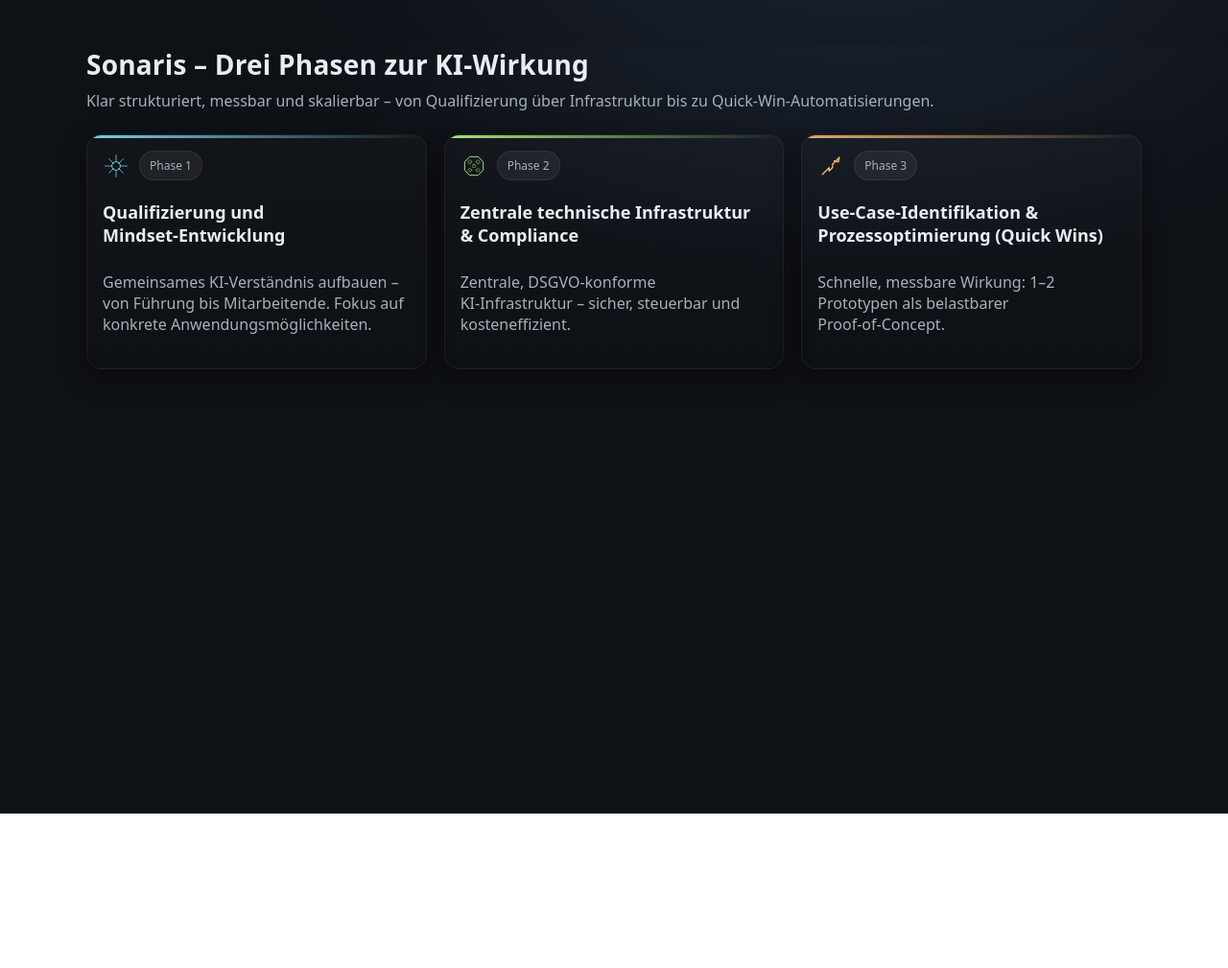
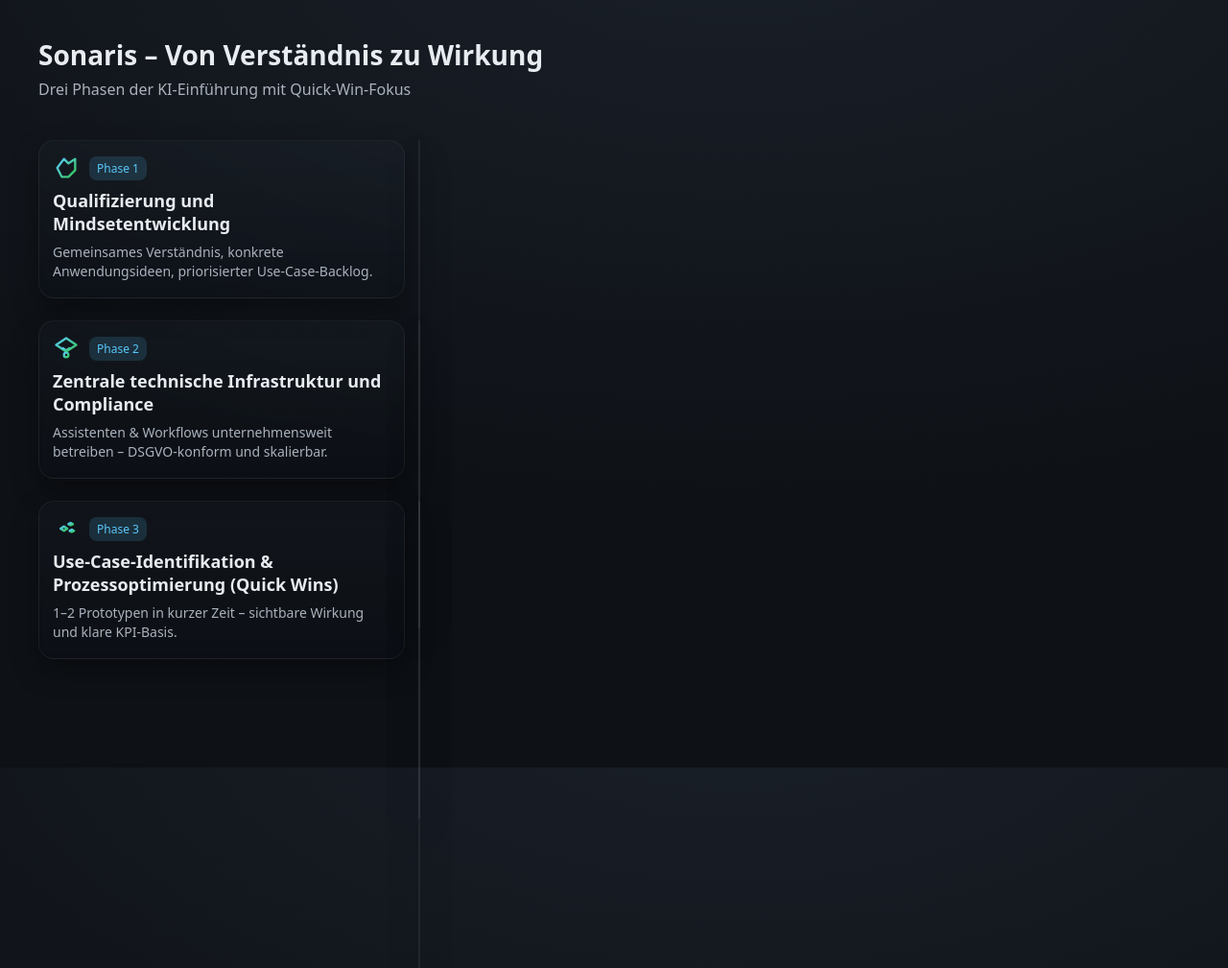
Before and after one commit to dialoglabor/service_sonaris, a plain HTML site: page index.html in a window 1280 px wide. Shown: the top 1009 px of the page at 96% size. Before the commit the page ends 848 px from the top, so only its background shows below. Drawn offline with Linux system fonts and the light colour scheme.

Commit message:
Update index.html

```diff
--- a/index.html
+++ b/index.html
@@ -3,187 +3,189 @@
 <head>
   <meta charset="UTF-8" />
   <meta name="viewport" content="width=device-width, initial-scale=1" />
-  <title>Sonaris – Drei Phasen zur KI-Wirkung</title>
+  <title>Sonaris – Drei Phasen (vertikal, Slide-out)</title>
   <style>
-    /* Grundfarben und Typo */
     :root{
-      --bg:#0e1116;           /* dunkler Hintergrund für Fokus */
-      --panel:#151a21;        /* Karten-Hintergrund */
-      --panel-2:#0f141b;      /* Hover-Layer */
-      --text:#e8edf4;         /* Primärtext */
-      --muted:#a7b0bc;        /* Sekundärtext */
-      --p1:#86e5ff;           /* Akzent Phase 1 */
-      --p2:#b7ff7a;           /* Akzent Phase 2 */
-      --p3:#ffb86b;           /* Akzent Phase 3 */
-      --shadow:rgba(0,0,0,.45);
+      --bg:#0e1116; --card:#171c26; --ink:#e8ecf1; --muted:#aab2bd;
+      --pri:#5ac8fa; --sec:#34c759; --shade:rgba(0,0,0,.35);
+      --panelW:min(64vw, 780px); /* Standard-Weite des Slide-outs */
     }
-    html,body{margin:0;height:100%;background:radial-gradient(1100px 600px at 70% -10%, #1a2230 0%, var(--bg) 55%);}
-    body{font-family:ui-sans-serif, system-ui, -apple-system, Segoe UI, Roboto, "Helvetica Neue", Arial; color:var(--text);}
-    .wrap{max-width:1100px;margin:48px auto;padding:0 20px;}
-    h1{margin:0 0 8px;font-size:28px;letter-spacing:0.2px}
-    .sub{margin:0 0 24px;color:var(--muted)}
+    html,body{height:100%}
+    body{margin:0;background:radial-gradient(1200px 600px at 60% -10%,#1a2029,var(--bg));
+      color:var(--ink);font-family:ui-sans-serif,system-ui,-apple-system,Segoe UI,Roboto,Arial}
+    .wrap{max-width:1200px;margin:38px auto;padding:0 18px}
+    h1{margin:0 0 6px;font-size:28px}
+    .subtitle{color:var(--muted);margin-bottom:20px}
 
-    /* Grid für drei Phasen */
-    .grid{display:grid;grid-template-columns:repeat(3,1fr);gap:18px}
+    /* Vertikale Liste der Phasen */
+    .stack{display:flex;flex-direction:column;gap:18px;position:relative}
 
-    /* Interaktive Karten (Teaser -> expandiert bei Hover/Focus/Click) */
-    .card{position:relative;background:linear-gradient(180deg, rgba(255,255,255,0.02), rgba(0,0,0,0.06));
-      border:1px solid rgba(255,255,255,0.06);border-radius:16px;box-shadow:0 8px 26px var(--shadow);
-      overflow:hidden;min-height:180px;transition:transform .28s ease, box-shadow .28s ease}
-    .card:focus-within,.card:hover{transform:translateY(-2px);box-shadow:0 14px 34px rgba(0,0,0,.55)}
+    /* Jede Zeile: Stub links, Slide-out Panel nach rechts */
+    .row{position:relative;isolation:isolate; /* damit Panel überlappt */
+         --stubW: 380px; /* Breite der linken Box */
+         --panelMinH: 220px; /* Mindesthöhe, individuell überschreibbar */
+         min-height: 170px; /* Grundhöhe geschlossen */}
 
-    /* Header-Zeile mit Phase und Icon */
-    .hdr{display:flex;align-items:center;gap:10px;padding:16px 16px 6px}
-    .pill{font-size:12px;padding:6px 10px;border-radius:999px;background:rgba(255,255,255,.06);color:var(--muted);border:1px solid rgba(255,255,255,.07)}
-    .title{padding:0 16px 10px;font-size:18px;font-weight:800}
-    .teaser{padding:0 16px 18px;color:var(--muted)}
+    .stub{position:relative;width:var(--stubW);background:linear-gradient(180deg,rgba(255,255,255,.02),rgba(0,0,0,.08));
+      border:1px solid rgba(255,255,255,.06);box-shadow:0 12px 28px var(--shade);
+      border-radius:16px;overflow:hidden;backdrop-filter: saturate(120%) blur(2px)}
 
-    /* Details sind standardmäßig "zu" (Teaser-Ansicht) */
-    .details{background:var(--panel-2);border-top:1px solid rgba(255,255,255,0.06);
-      padding:0 16px;max-height:0;opacity:0;transition:max-height .4s ease, opacity .35s ease;padding-bottom:0}
+    .head{display:flex;align-items:center;gap:10px;padding:14px 14px 6px}
+    .tag{font-size:12px;color:var(--pri);background:rgba(90,200,250,.15);padding:4px 8px;border-radius:8px}
+    .title{font-size:18px;font-weight:800;margin:2px 14px 8px}
+    .teaser{color:var(--muted);font-size:14px;line-height:1.45;margin:0 14px 16px 14px}
 
-    /* Hover/Fokus/Click -> ausklappen */
-    .card:hover .details, .card:focus-within .details, .card.active .details{max-height:340px;opacity:1;padding-bottom:14px}
+    /* Ungewöhnliche, minimalistische Icons (reine Linien, Polygonformen) */
+    .ico{width:28px;height:28px}
+    .ico svg{width:28px;height:28px}
+    .ico path,.ico polyline,.ico line,.ico circle{stroke:url(#g1);stroke-width:2;fill:none;stroke-linecap:round;stroke-linejoin:round}
 
-    /* Karten-spezifische Akzentleisten oben */
-    .acc{position:absolute;inset:0 0 auto 0;height:3px;opacity:.9}
-    .p1{background:linear-gradient(90deg, var(--p1), transparent)}
-    .p2{background:linear-gradient(90deg, var(--p2), transparent)}
-    .p3{background:linear-gradient(90deg, var(--p3), transparent)}
+    /* Slide-out Panel rechts */
+    .panel{position:absolute;left:calc(var(--stubW) + 16px);top:0;z-index:2;
+      width:0;overflow:hidden;border-radius:16px;border:1px solid rgba(255,255,255,.06);
+      background:linear-gradient(180deg,rgba(255,255,255,.02),rgba(0,0,0,.08));
+      box-shadow:0 14px 34px var(--shade);transition:width .3s ease, min-height .3s ease;
+      pointer-events:none}
 
-    /* Minimalistische, ungewöhnliche Icons (inline SVG) */
-    .icon{width:28px;height:28px;display:inline-block}
-    .icon svg{width:100%;height:100%}
+    .panel-inner{padding:14px 16px 16px 16px}
+    .chips{display:flex;flex-wrap:wrap;gap:10px;margin:4px 0 10px}
+    .chip{font-size:12px;color:var(--ink);background:rgba(255,255,255,.06);border:1px solid rgba(255,255,255,.08);border-radius:999px;padding:6px 10px}
+    .bul{color:var(--muted);font-size:14px;line-height:1.45;margin:8px 0 0 0}
+    .bul strong{color:var(--ink)}
 
-    /* Responsiv */
-    @media (max-width: 980px){.grid{grid-template-columns:1fr}}
+    /* Hover/Focus-Interaktion: Panel fährt nach rechts aus, Stub-Teaser verblasst */
+    .row.open .panel,
+    .row:hover .panel{width:var(--panelW);min-height:var(--panelMinH);pointer-events:auto}
+
+    .row.open .teaser,
+    .row:hover .teaser{opacity:.08;transition:opacity .2s ease}
+
+    /* Tastatur-Fokus sichtbar machen */
+    .stub:focus{outline:2px solid var(--pri);outline-offset:2px}
+
+    /* Responsives Fallback: unter 900px Panel unter die Stub-Box klappen */
+    @media (max-width: 900px){
+      .row{--stubW: 100%;}
+      .panel{position:relative;left:0;margin-top:10px;width:100%}
+      .row.open .panel, .row:hover .panel{width:100%}
+    }
   </style>
 </head>
 <body>
   <div class="wrap">
-    <h1>Sonaris – Drei Phasen zur KI‑Wirkung</h1>
-    <p class="sub">Klar strukturiert, messbar und skalierbar – von Qualifizierung über Infrastruktur bis zu Quick‑Win‑Automatisierungen.</p>
+    <h1>Sonaris – Von Verständnis zu Wirkung</h1>
+    <div class="subtitle">Drei Phasen der KI-Einführung mit Quick-Win-Fokus</div>
 
-    <section class="grid" aria-label="Drei Phasen">
-      <!-- Phase 1: Qualifizierung und Mindset-Entwicklung -->
-      <article class="card" tabindex="0" aria-label="Phase 1 Qualifizierung und Mindset-Entwicklung">
-        <!-- Akzentleiste -->
-        <div class="acc p1" aria-hidden="true"></div>
-        <header class="hdr">
-          <!-- Ungewöhnliches Icon: Polarstern (mehrarmige Leitfigur) -->
-          <span class="icon" aria-hidden="true">
-            <svg viewBox="0 0 64 64" fill="none" xmlns="http://www.w3.org/2000/svg">
-              <circle cx="32" cy="32" r="10" stroke="var(--p1)" stroke-width="2" opacity="0.9"/>
-              <path d="M32 6 L32 22 M32 42 L32 58 M6 32 L22 32 M42 32 L58 32 M15 15 L26 26 M38 38 L49 49 M15 49 L26 38 M38 26 L49 15" stroke="var(--p1)" stroke-width="2" stroke-linecap="round" opacity="0.8"/>
-            </svg>
-          </span>
-          <span class="pill">Phase 1</span>
-        </header>
-        <h2 class="title">Qualifizierung und Mindset‑Entwicklung</h2>
-        <p class="teaser">Gemeinsames KI‑Verständnis aufbauen – von Führung bis Mitarbeitende. Fokus auf konkrete Anwendungsmöglichkeiten.</p>
+    <!-- Gradient-Def für Icon-Linien -->
+    <svg width="0" height="0" aria-hidden="true"><defs>
+      <linearGradient id="g1" x1="0" y1="0" x2="1" y2="1">
+        <stop offset="0%" stop-color="#5ac8fa"/><stop offset="100%" stop-color="#34c759"/>
+      </linearGradient>
+    </defs></svg>
 
-        <!-- Ausklappbarer Bereich -->
-        <div class="details">
-          <!-- Kommentar: Inhalte bewusst kurz, damit die Karte kompakt bleibt -->
-          <ul>
-            <li>LLM‑Grundlagen, praxistaugliches Prompting & Orchestrierung</li>
-            <li>Use‑Case‑Discovery mit Blick auf Alltagstätigkeiten</li>
-            <li>Ergebnis: Geteilte Sprache & priorisierter Use‑Case‑Backlog</li>
-          </ul>
+    <section class="stack" aria-label="Drei Phasen vertikal">
+      <!-- PHASE 1 -->
+      <div class="row" style="--panelMinH: 230px;">
+        <div class="stub" tabindex="0" aria-label="Phase 1 aufklappen">
+          <div class="head">
+            <div class="ico" aria-hidden="true">
+              <!-- Tangram-Kopf: Denkmuster/Qualifizierung -->
+              <svg viewBox="0 0 24 24"><path d="M4 12 L10 4 L14 8 L20 4 L20 14 L14 20 L8 20 Z"/></svg>
+            </div>
+            <span class="tag">Phase 1</span>
+          </div>
+          <div class="title">Qualifizierung und Mindsetentwicklung</div>
+          <p class="teaser">Gemeinsames Verständnis, konkrete Anwendungsideen, priorisierter Use‑Case‑Backlog.</p>
         </div>
-      </article>
+        <div class="panel" role="region" aria-label="Details Phase 1">
+          <div class="panel-inner">
+            <div class="chips">
+              <span class="chip">LLM‑Grundlagen</span>
+              <span class="chip">Prompting & Orchestrierung</span>
+              <span class="chip">Use‑Case‑Discovery</span>
+            </div>
+            <p class="bul">Enablement für Führung & Teams; Chancen und Grenzen klar benennen.</p>
+            <p class="bul"><strong>Ergebnis:</strong> Geteilte Sprache und priorisierte Use‑Cases.</p>
+          </div>
+        </div>
+      </div>
 
-      <!-- Phase 2: Zentrale technische Infrastruktur und Compliance (ohne Begriff "Langdock") -->
-      <article class="card" tabindex="0" aria-label="Phase 2 Zentrale technische Infrastruktur und Compliance">
-        <div class="acc p2" aria-hidden="true"></div>
-        <header class="hdr">
-          <!-- Ungewöhnliches Icon: Hexagonales Gitter als Symbol für zentrale, regelbasierte Struktur -->
-          <span class="icon" aria-hidden="true">
-            <svg viewBox="0 0 64 64" xmlns="http://www.w3.org/2000/svg" fill="none">
-              <path d="M22 10 L42 10 L54 22 L54 42 L42 54 L22 54 L10 42 L10 22 Z" stroke="var(--p2)" stroke-width="2" opacity="0.95"/>
-              <circle cx="22" cy="22" r="4" fill="none" stroke="var(--p2)"/>
-              <circle cx="42" cy="22" r="4" fill="none" stroke="var(--p2)"/>
-              <circle cx="32" cy="32" r="4" fill="none" stroke="var(--p2)"/>
-              <circle cx="22" cy="42" r="4" fill="none" stroke="var(--p2)"/>
-              <circle cx="42" cy="42" r="4" fill="none" stroke="var(--p2)"/>
-              <path d="M26 22 L28 22 M36 22 L38 22 M22 26 L22 28 M42 26 L42 28 M26 42 L28 42 M36 42 L38 42 M32 28 L32 30" stroke="var(--p2)" stroke-width="2" opacity="0.8"/>
-            </svg>
-          </span>
-          <span class="pill">Phase 2</span>
-        </header>
-        <h2 class="title">Zentrale technische Infrastruktur & Compliance</h2>
-        <p class="teaser">Zentrale, DSGVO‑konforme KI‑Infrastruktur – sicher, steuerbar und kosteneffizient.</p>
+      <!-- PHASE 2 -->
+      <div class="row" style="--panelMinH: 240px;">
+        <div class="stub" tabindex="0" aria-label="Phase 2 aufklappen">
+          <div class="head">
+            <div class="ico" aria-hidden="true">
+              <!-- Isometrische Kachel + Schloss: Plattform & Compliance -->
+              <svg viewBox="0 0 24 24">
+                <path d="M3 9 L12 3 L21 9 L12 15 Z"/>
+                <path d="M9 12 L12 14 L15 12"/>
+                <path d="M12 15 L12 21"/>
+                <circle cx="12" cy="18" r="2"/>
+              </svg>
+            </div>
+            <span class="tag">Phase 2</span>
+          </div>
+          <div class="title">Zentrale technische Infrastruktur und Compliance</div>
+          <p class="teaser">Assistenten & Workflows unternehmensweit betreiben – DSGVO‑konform und skalierbar.</p>
+        </div>
+        <div class="panel" role="region" aria-label="Details Phase 2">
+          <div class="panel-inner">
+            <div class="chips">
+              <span class="chip">Zentrale Plattform</span>
+              <span class="chip">Rollen & Rechte</span>
+              <span class="chip">Audit Trails</span>
+            </div>
+            <p class="bul">Von Prototypen zum produktiven Einsatz – ohne Lizenzwildwuchs.</p>
+            <p class="bul"><strong>Compliance by Design:</strong> DSGVO, Governance, Nachvollziehbarkeit.</p>
+          </div>
+        </div>
+      </div>
 
-        <div class="details">
-          <ul>
-            <li>Assistenten & Workflows bauen, teilen und betreiben</li>
-            <li>Rollen-/Rechtemanagement, Governance & Audit Trails</li>
-            <li>Von Prototyp zu produktiv – nachvollziehbar und skalierbar</li>
-          </ul>
+      <!-- PHASE 3 -->
+      <div class="row" style="--panelMinH: 360px;"> <!-- größer, damit kompletter Text sichtbar ist -->
+        <div class="stub" tabindex="0" aria-label="Phase 3 aufklappen">
+          <div class="head">
+            <div class="ico" aria-hidden="true">
+              <!-- Modulare Polygone/Zahnrad-Fragmente: Optimierung & Aufbau -->
+              <svg viewBox="0 0 24 24">
+                <path d="M7 12 l3 -2 l3 2 l-3 2 Z"/>
+                <path d="M14 8 l2 -1 l2 1 l-2 1 Z"/>
+                <path d="M15 14 l2 -1 l2 1 l-2 1 Z"/>
+              </svg>
+            </div>
+            <span class="tag">Phase 3</span>
+          </div>
+          <div class="title">Use‑Case‑Identifikation & Prozessoptimierung (Quick Wins)</div>
+          <p class="teaser">1–2 Prototypen in kurzer Zeit – sichtbare Wirkung und klare KPI‑Basis.</p>
         </div>
-      </article>
-
-      <!-- Phase 3: Use-Case-Identifikation & Prozessoptimierung (Quick Wins) -->
-      <article class="card" tabindex="0" aria-label="Phase 3 Use-Case-Identifikation und Prozessoptimierung">
-        <div class="acc p3" aria-hidden="true"></div>
-        <header class="hdr">
-          <!-- Ungewöhnliches Icon: Treppen-Pfeil (verdichteter Fortschritt/Quick Wins) -->
-          <span class="icon" aria-hidden="true">
-            <svg viewBox="0 0 64 64" xmlns="http://www.w3.org/2000/svg" fill="none">
-              <path d="M12 52 L28 36 L28 44 L36 36 L36 28 L44 20 L52 12" stroke="var(--p3)" stroke-width="3" stroke-linecap="round" stroke-linejoin="round"/>
-              <path d="M52 12 L50 22 L40 20" stroke="var(--p3)" stroke-width="3" stroke-linecap="round"/>
-            </svg>
-          </span>
-          <span class="pill">Phase 3</span>
-        </header>
-        <h2 class="title">Use‑Case‑Identifikation & Prozessoptimierung (Quick Wins)</h2>
-        <p class="teaser">Schnelle, messbare Wirkung: 1–2 Prototypen als belastbarer Proof‑of‑Concept.</p>
-
-        <div class="details">
-          <ul>
-            <li>Ziel: Niedrigschwellige KI‑Anwendungsfälle identifizieren und Prozesse optimieren</li>
-            <li>Umsetzung: 1–2 Automatisierungs‑Prototypen (Workflows/Skripte) inkl. Konzeption, Implementierung, Testing und Integration</li>
-            <li>Aufwand: ca. 10–15 Std. dedizierte Entwicklungs‑ & Beratungszeit (PoC); bei erweitertem Umfang 20–30 Std.</li>
-          </ul>
-          <p style="margin:10px 0 4px;color:var(--muted)"><strong style="color:var(--text)">7‑Schritte Use‑Case Framework</strong> (3 Sessions à 1,5–2 Std.)</p>
-          <ol>
-            <li>Aufgaben identifizieren – Business‑Herausforderungen erfassen</li>
-            <li>Aufgaben zerlegen – Input → Schritte → Output</li>
-            <li>GenAI‑Fähigkeiten zuordnen – Analysieren vs. Generieren</li>
-            <li>KI‑Aufgaben formulieren – konkrete, niedrigschwellige Automatisierung</li>
-            <li>AI‑First Prozess denken – Optimierung statt Status‑quo‑Digitalisierung</li>
-            <li>Erste Automatisierungen – Entwicklung & Tests (fokussierte Implementierung/Integration)</li>
-            <li>Iteration & Rollout (optional) – Feinabstimmung, Skalierungsempfehlung, Pilot‑Deployment</li>
-          </ol>
+        <div class="panel" role="region" aria-label="Details Phase 3">
+          <div class="panel-inner">
+            <div class="chips">
+              <span class="chip">PoC 10–15 Std.</span>
+              <span class="chip">Integration</span>
+              <span class="chip">KPI‑Tracking</span>
+            </div>
+            <p class="bul"><strong>Vorgehen:</strong> Konzeption → Implementierung → Testing → Integration (Workflows/Skripte) für 1–2 Prototypen.</p>
+            <p class="bul"><strong>Ziel:</strong> Belastbarer Proof‑of‑Concept mit schneller Wertschöpfung.</p>
+            <p class="bul"><strong>7‑Schritte Framework:</strong></p>
+            <p class="bul">1) Aufgaben identifizieren • 2) Aufgaben zerlegen (Input → Schritte → Output) • 3) GenAI‑Fähigkeiten zuordnen (Analysieren/Generieren) • 4) KI‑Aufgaben formulieren • 5) AI‑First Prozess denken • 6) Erste Automatisierungen (mit ggf. 20–30 Std. bei erweitertem Umfang) • 7) Iteration & Rollout (optional).</p>
+          </div>
         </div>
-      </article>
+      </div>
     </section>
   </div>
 
   <script>
-    /*
-      Interaktionslogik:
-      - Zielvorgabe war Mouse-Over; zusätzlich Click/Enter als Fallback (Touch/Keyboard).
-      - Bei Click toggeln wir die Klasse .active, sodass Details geöffnet bleiben.
-    */
-    (function(){
-      const cards = document.querySelectorAll('.card');
-      cards.forEach(card => {
-        // Toggle per Click
-        card.addEventListener('click', (e) => {
-          // Verhindert, dass Link/Buttons inside stören – hier keine vorhanden, nur Sicherheitsnetz
-          if(e.target.closest('a,button')) return;
-          card.classList.toggle('active');
-        });
-        // Toggle per Enter/Space (Accessibility)
-        card.addEventListener('keydown', (e) => {
-          if(e.key === 'Enter' || e.key === ' '){
-            e.preventDefault();
-            card.classList.toggle('active');
-          }
-        });
-      });
-    })();
+    // Interaktion per Maus & Tastatur: Slide-out rechts öffnen
+    document.querySelectorAll('.row').forEach(row => {
+      const stub = row.querySelector('.stub');
+      const open = ()=> row.classList.add('open');
+      const close = ()=> row.classList.remove('open');
+      row.addEventListener('mouseenter', open);
+      row.addEventListener('mouseleave', close);
+      stub.addEventListener('focusin', open);
+      row.addEventListener('focusout', (e)=>{ if(!row.contains(e.relatedTarget)) close(); });
+    });
   </script>
 </body>
-</html
+</html>
```
